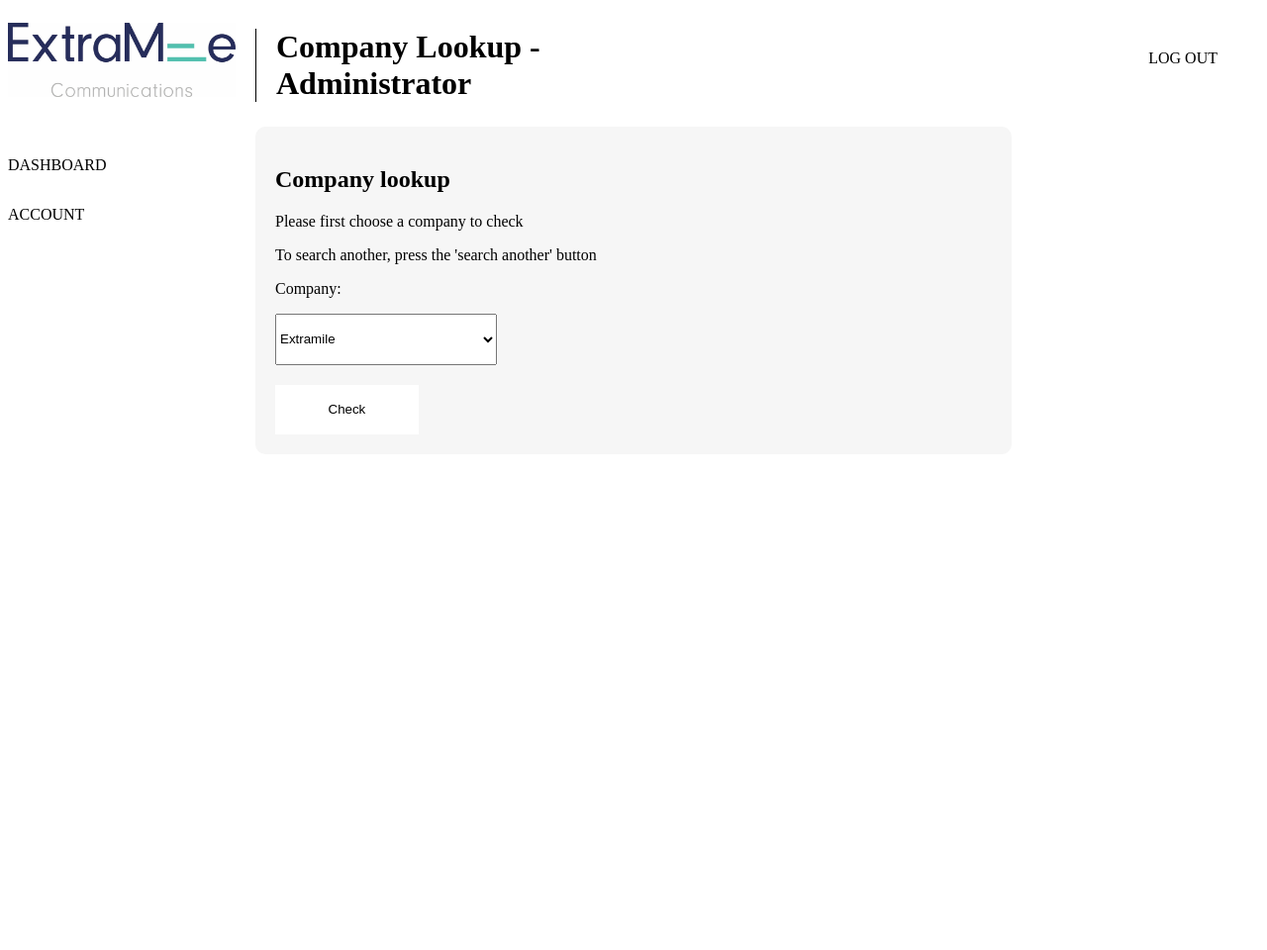
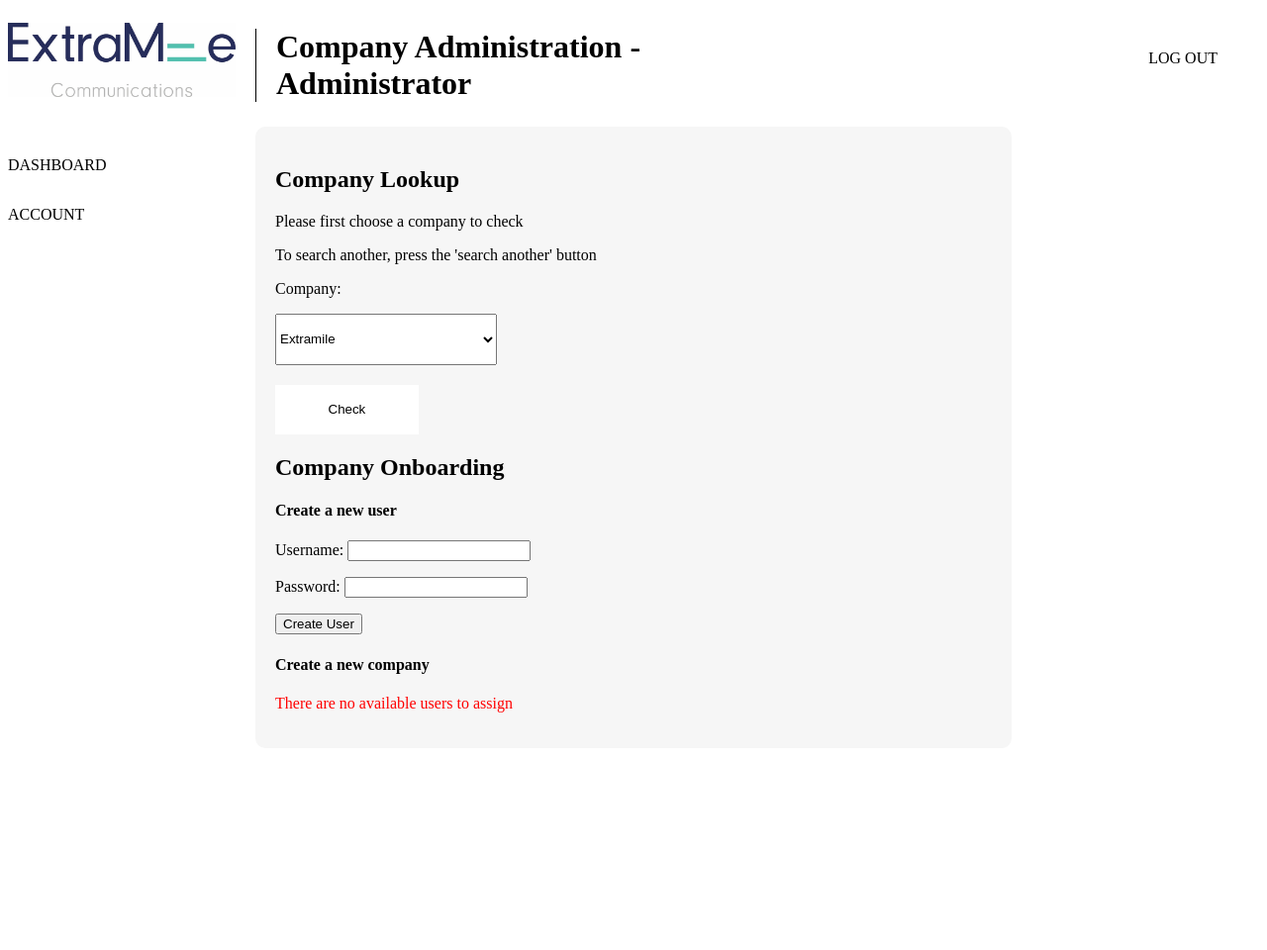
Before and after one commit to rguest20/MS4-1, a Django app: page /dashboard/admin/companies/ in a window 1280 px wide. Shown: the top 960 px of the page at 99% size. Before the commit the page ends 418 px from the top, so only its background shows below. Run offline with Django 3.2, Linux system fonts and the light colour scheme; a user stored in the database is signed in; data comes from the database, SQL or seed files in the repository; both versions use the stored data as it was after the commit; style sheets or scripts are compiled from the project's sources; some web fonts are replaced.

Commit message:
New functionality - able to make new companies/users

```diff
--- a/tickets/forms.py
+++ b/tickets/forms.py
@@ -28,3 +28,7 @@ class AccountUpdateForm(forms.Form):
     address = forms.CharField(widget=TinyMCE(attrs={'cols': 10, 'rows': 8}), required = False)
     company_registration_number = forms.CharField()
     company_email = forms.EmailField()
+
+class CreateNewUser(forms.Form):
+    username = forms.CharField(max_length = 20)
+    password = forms.CharField(max_length=20, widget=forms.PasswordInput())
--- a/tickets/models.py
+++ b/tickets/models.py
@@ -29,8 +29,8 @@ class Client(models.Model):
     date_registered = models.DateTimeField('Date Registered')
     contract_type = models.ForeignKey(Contract, on_delete=models.CASCADE)
     contract_start_date = models.DateTimeField()
-    contracted_monthly_service_hours = models.FloatField(default=1)
-    contracted_monthly_SEM_hours = models.FloatField(default=0)
+    contracted_monthly_service_hours = models.FloatField(default=2)
+    contracted_monthly_SEM_hours = models.FloatField(default=2)
     paid_extra_hours = models.FloatField(default=0)
     hours_used_this_month = models.FloatField(default=0)
     discontented_client = models.BooleanField(default=False)
--- a/tickets/static/js/custom.js
+++ b/tickets/static/js/custom.js
@@ -58,6 +58,9 @@ function companyLookup() {
   document.querySelector('#outstanding-tickets').append(ticketoutputoutstanding.length)
   document.querySelector('#paid_extra_hours').append(thisclient.fields.paid_extra_hours)
   document.querySelector('#hours-worked').append(thisclient.fields.hours_used_this_month)
+  document.querySelector('#email').append(thisclient.fields.client_email)
+  document.querySelector('#address').append(thisclient.fields.client_address)
+  document.querySelector('#reg_number').append(thisclient.fields.client_registered_company_number)
   document.querySelector('#hours-remaining').append(thisclient.fields.paid_extra_hours + thisclient.fields.contracted_monthly_SEM_hours + thisclient.fields.contracted_monthly_service_hours - thisclient.fields.hours_used_this_month)
   document.querySelector('.hidden').classList.remove('hidden')
   document.querySelector('.enter-company').classList.add('hidden')
--- a/tickets/static/js/dist/custom.js
+++ b/tickets/static/js/dist/custom.js
@@ -57,6 +57,9 @@ function companyLookup() {
   document.querySelector('#outstanding-tickets').append(ticketoutputoutstanding.length);
   document.querySelector('#paid_extra_hours').append(thisclient.fields.paid_extra_hours);
   document.querySelector('#hours-worked').append(thisclient.fields.hours_used_this_month);
+  document.querySelector('#email').append(thisclient.fields.client_email);
+  document.querySelector('#address').append(thisclient.fields.client_address);
+  document.querySelector('#reg_number').append(thisclient.fields.client_registered_company_number);
   document.querySelector('#hours-remaining').append(thisclient.fields.paid_extra_hours + thisclient.fields.contracted_monthly_SEM_hours + thisclient.fields.contracted_monthly_service_hours - thisclient.fields.hours_used_this_month);
   document.querySelector('.hidden').classList.remove('hidden');
   document.querySelector('.enter-company').classList.add('hidden');
--- a/tickets/static/less/components/report.less
+++ b/tickets/static/less/components/report.less
@@ -143,7 +143,7 @@ div.report {
       position: absolute;
       right: 60px;
       top: 40px;
-      @media only screen and (max-width: 1050px) {
+      @media only screen and (max-width: 525px) {
         right:10px;
         top:10px;
       }
--- a/tickets/templates/tickets/admin/companies.html
+++ b/tickets/templates/tickets/admin/companies.html
@@ -13,10 +13,11 @@ Dashboard
         </div>
         <div class="main_content admin-companies">
           <div class="head_section">
-            <h1 class='head-title'>Company Lookup - Administrator</h1>
+            <h1 class='head-title'>Company Administration - Administrator</h1>
           </div>
           <div class="admin-companies_section">
-            <h2>Company lookup</h2>
+            <div class="lookup">
+            <h2>Company Lookup</h2>
             <p>Please first choose a company to check</p>
             <p>To search another, press the 'search another' button</p>
             <div class="enter-company">
@@ -35,16 +36,59 @@ Dashboard
              </div>
             </div>
           </div>
+            <div class="create">
+              <h2>Company Onboarding</h2>
+              <div class="create_user">
+                <form class="userform" action="create_user/" method="post">
+                  {% csrf_token %}
+                  <h4>Create a new user</h4>
+                  {{ form.as_p }}
+                  <button type="submit" name="button">Create User</button>
+                </form>
+              </div>
+              <div class="create_company">
+                <form class="companyform" action="create_company/" method="post">
+                  {% csrf_token %}
+                  <h4>Create a new company</h4>
+                  {% if users %}
+                  <label for="companycreate">Name the new company and associate a user</label>
+                  <p>
+                    <input type="text" name="companycreate" value="" required>
+                  </p>
+                  <p>
+                      <select class="users" name="companyassociate">
+                        {% for user in users %}
+                        <option value="{{ user.username }}">{{ user.username }}</option>
+                        {% endfor %}
+                      </select>
+                    {% endif %}
+                  </p>
+                  {% if users %}
+                  <button type="submit" name="button">Create Company</button>
+                  {% else %}
+                  <p style='color:red;'>
+                    There are no available users to assign
+                  </p>
+                  {% endif %}
+                </form>
+              </div>
+            </div>
+          </div>
           <div class="bottom_section">
             <div class="enter-ticket hidden">
               <h4 id='company-name'></h4>
+              <div class="details">
                 <p id='registered'>Registered: </p>
                 <p id='tickets-raised'>Tickets Raised: </p>
                 <p id='outstanding-tickets'>Outstanding: </p>
                 <p id='contract'>Contracted Monthly Hours: </p>
                 <p id='paid_extra_hours'>Extra Hours Purchased: </p>
                 <p id='hours-worked'>Hours Worked: </p>
+                <p id='email'>Email: </p>
+                <p id='address'>Address: </p>
+                <p id='reg_number'>Registered Number: </p>
                 <p id='hours-remaining'>Remaining Hours: </p>
+              </div>
               <button type="button" name="button" onclick='refresh()'>Search Another</button>
             </div>
           </div>
--- a/tickets/templates/tickets/admindashboard.html
+++ b/tickets/templates/tickets/admindashboard.html
@@ -28,9 +28,9 @@ Dashboard
               <a href="admin/tickets/">View newest tickets</a>
             </div>
             <div class="companies">
-              <h3>Company Lookup</h3>
-              <p>Look up a company and see it's contract information</p>
-              <a href="admin/companies/">Company lookup</a>
+              <h3>Company Administration</h3>
+              <p>Look up a company and see it's contract information. Create new companies and users to access those companies</p>
+              <a href="admin/companies/">Company Admin</a>
             </div>
             <div class="log">
               <h3>Log Hours</h3>
--- a/tickets/urls.py
+++ b/tickets/urls.py
@@ -32,6 +32,8 @@ urlpatterns = [
     path('dashboard/admin', views.dashboard_admin, name='dashboard-admin'),
     path('dashboard/admin/log/', views.admin_log, name='admin-log'),
     path('dashboard/admin/companies/', views.admin_companies, name='admin-companies'),
+    path('dashboard/admin/companies/create_user/', views.admin_create_user, name='admin-create-user'),
+    path('dashboard/admin/companies/create_company/', views.admin_create_company, name='admin-create-company'),
     path('dashboard/admin/tickets/', views.admin_tickets, name='admin-tickets'),
     path('dashboard/admin/tickets/<int:number>', views.admin_tickets_single, name='admin-tickets-single'),
     path('config/', views.stripe_config),
--- a/tickets/views.py
+++ b/tickets/views.py
@@ -7,9 +7,11 @@ from .models import *
 from .forms import *
 from django.contrib import messages
 from django.contrib.auth import authenticate, login, logout
+from django.contrib.auth.hashers import make_password
 from datetime import datetime, timezone
 import stripe
 import json
+from django.contrib.auth import get_user_model
 
 
 def index(request):
@@ -94,7 +96,15 @@ def admin_companies(request):
     companies = Client.objects.all()
     tickets = Ticket.objects.all()
     contracts = Contract.objects.all()
-    return render(request,'tickets/admin/companies.html', {'tickets':tickets, 'companies': companies})
+    User = get_user_model()
+    users = User.objects.all()
+    userstoremove = []
+    for company in companies:
+        if company.user in users:
+            userstoremove.append(company.user.username)
+            finalusers = User.objects.all().exclude(username__in = userstoremove)
+    form = CreateNewUser()
+    return render(request,'tickets/admin/companies.html', {'tickets':tickets, 'companies': companies, 'users': finalusers, 'form': form})
 
 def admin_log(request):
     if not request.user.is_authenticated:
@@ -114,6 +124,50 @@ def admin_log(request):
         ticketclient.save()
         return redirect('/dashboard/admin')
     return render(request,'tickets/admin/log.html', {'tickets':tickets, 'companies': companies})
+
+def admin_create_user(request):
+    if not request.user.is_authenticated:
+        return redirect('/')
+    if not request.user.is_staff:
+        return redirect('/')
+
+    if request.method == 'POST':
+        username = request.POST['username']
+        password = request.POST['password']
+        safepassword = make_password(password)
+        User = get_user_model()
+        newuser = User()
+        newuser.username = username
+        newuser.password = safepassword
+        newuser.save()
+        return render(request, 'tickets/admin/usercreated.html', {'newuser': newuser})
+    else:
+        return redirect('/')
+
+def admin_create_company(request):
+    if not request.user.is_authenticated:
+        return redirect('/')
+    if not request.user.is_staff:
+        return redirect('/')
+
+    if request.method == 'POST':
+        companyname = request.POST['companycreate']
+        username = request.POST['companyassociate']
+        User = get_user_model()
+        user = User.objects.filter(username = username).first()
+        contract = Contract.objects.first()
+        newclient = Client()
+        newclient.client_name = companyname
+        newclient.user = user
+        newclient.email = user.email
+        newclient.live_client = True
+        newclient.date_registered = datetime.now()
+        newclient.contract_type = contract
+        newclient.contract_start_date = datetime.now()
+        newclient.save()
+        return render(request, 'tickets/admin/companycreated.html', {'newcompany': newclient})
+    else:
+        return redirect('/')
 
 def account(request):
 
```
Also changed, not shown: tickets/static/css/style.css (+72 -19 lines), tickets/static/less/components/companies.less (+63 -10 lines), tickets/templates/tickets/admin/companycreated.html (added, +32 -0 lines), tickets/templates/tickets/admin/usercreated.html (added, +32 -0 lines), db.sqlite3. Lines whose indentation alone changed are shown as unchanged.
